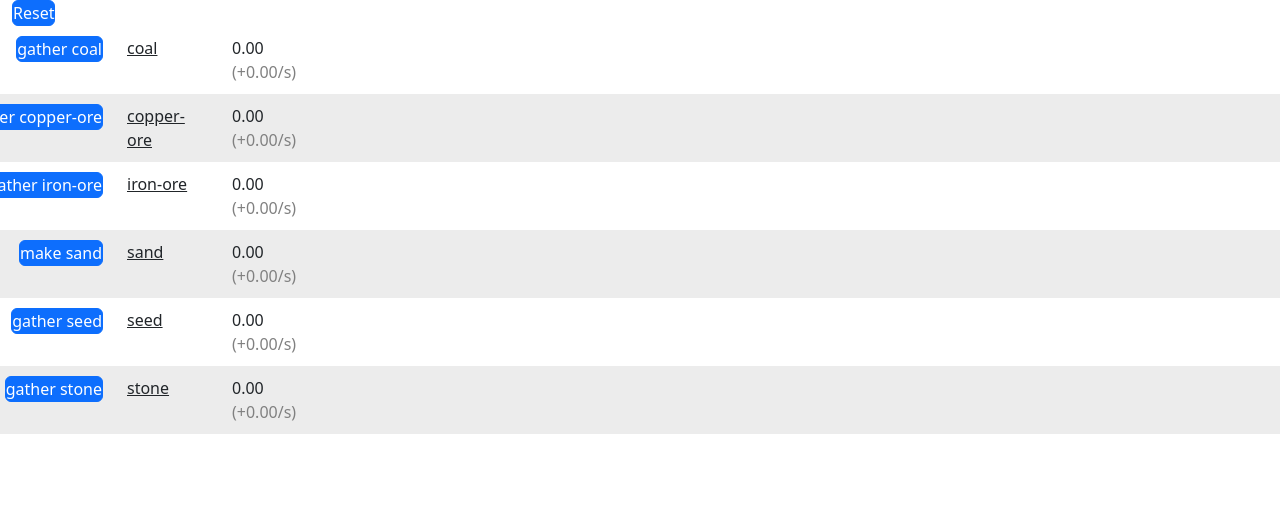
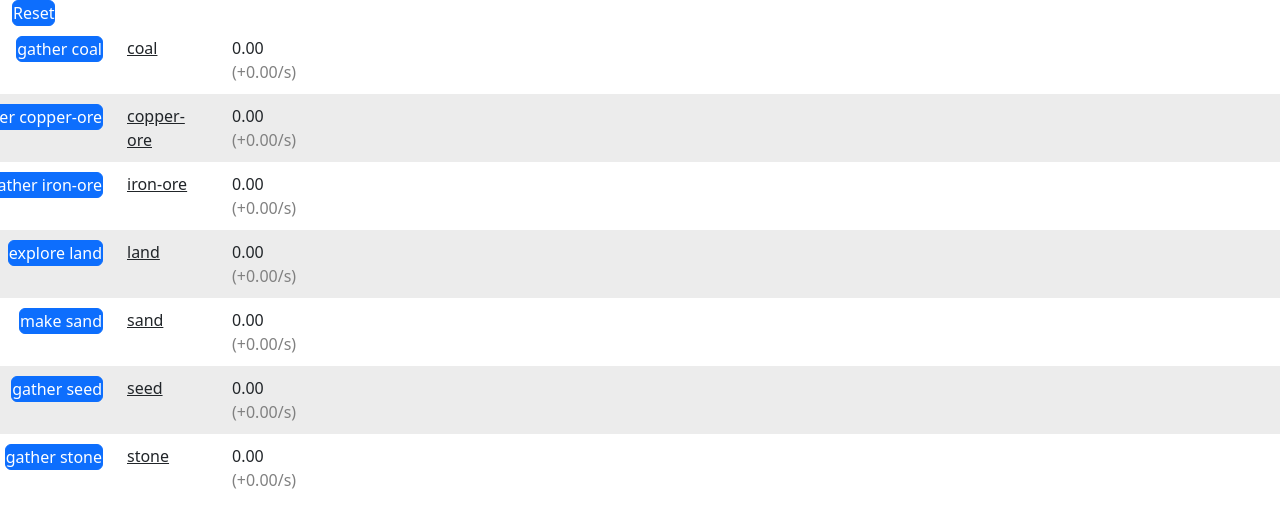
Before and after one commit to gcottrell13/idlefactorygame, a React app: page / in a window 1280 px wide. Shown: the top 526 px of the page. Built offline with nearby package versions, Linux system fonts and the light colour scheme.

Commit message:
make random items

```diff
--- a/src/assembly.ts
+++ b/src/assembly.ts
@@ -93,7 +93,7 @@ function addToTotal(itemName: Items, recipeCount: number, amounts: partialItems<
             _.forIn(keys(sideProduct), key => {
                 const k = key as Items;
                 runningTotal += sideProduct[k] ?? 0;
-                if (Math.random() < (runningTotal / total)) {
+                if (Math.random() <= (runningTotal / total)) {
                     amounts[k] = (amounts[k] ?? 0) + recipeCount;
                     return false;
                 }
@@ -177,8 +177,8 @@ export function useProduction(ticksPerSecond: number) {
                 stateRef.current.amountThatWeHave[ingredientName as Items] = newTotal;
                 stateRef.current.displayAmount[ingredientName as Items] = newTotal;
             });
-            stateRef.current.amountThatWeHave[itemName] = (stateRef.current.amountThatWeHave[itemName] ?? 0) + 1;
-            stateRef.current.displayAmount[itemName] = stateRef.current.amountThatWeHave[itemName];
+            addToTotal(itemName, 1, stateRef.current.amountThatWeHave, stateRef.current.displayAmount);
+            setState();
         },
         []
     );
--- a/src/index.tsx
+++ b/src/index.tsx
@@ -159,19 +159,14 @@ function App() {
         });
 
         if (seen.includes(itemName as Items) === false) {
-            if (keys(recipe).length === 0 && !buildingsToMakeThis.includes('by-hand')) {
-                if (!buildingsToMakeThis.some(x => x == 'by-hand' || (amountThatWeHave[x as Items] ?? 0) > 0)) {
-                    return;
-                }
+            if (amt <= 0) {
+                const haveProducers = Object.keys(assemblersMakingThis).length > 0;
+                if (haveProducers === false && !buildingsToMakeThis.includes('by-hand')) return;
+                const haveIngredients = _.keys(recipe).every(key => (amountThatWeHave[key as Items] ?? 0) > 0);
+                if (haveIngredients === false && amt <= 0) return;
+                const requiredUnlocks = requiredOtherProducts[itemName as Items] ?? [];
+                if (requiredUnlocks.some(list => seen.every(x => seen.includes(x)))) return;
             }
-            else {
-                const haveIngredients = _.keys(recipe).every(key => (amountThatWeHave[key as Items] ?? 0) > 0);
-                const haveProducers = Object.keys(assemblersMakingThis).length > 0;
-                if (haveIngredients === false && haveProducers === false && amt <= 0) return;
-            }
-            const requiredUnlocks = requiredOtherProducts[itemName as Items] ?? [];
-            if (requiredUnlocks.some(list => seen.every(x => seen.includes(x)))) return;
-
             markAsSeen(itemName as Items);
         }
 
--- a/src/values.ts
+++ b/src/values.ts
@@ -12,6 +12,8 @@ type partialItems<T> = { [p in Items]?: T };
 
 export type Items = ''
     // land
+    | 'land'
+    | 'rocky-land' | 'wet-land' | 'dry-land'
     // raw materials
     | 'iron-ore' | 'gas' | 'stone' | 'oil'
     | 'uranium-ore' | 'copper-ore'
@@ -43,10 +45,16 @@ export type Items = ''
     | 'water-pump-mk1' | 'water-pump-mk2'
     | 'greenhouse' | 'hydroponics'
     | 'water-filter'
+    | 'explorer'
     ;
 
 export const recipes: Recipes = {
     '': { '': 0 },
+
+    'land': {},
+    'wet-land': {},
+    'dry-land': {},
+    'rocky-land': {},
 
     // raw
     'iron-ore': {},
@@ -123,10 +131,17 @@ export const recipes: Recipes = {
     'greenhouse': { 'steel': 10, 'glass': 20 },
     'hydroponics': { 'steel': 50, 'basic-circuit': 20 },
     'water-filter': { 'steel': 5, 'pipe': 5 },
+
+    'explorer': {'steel': 10, 'basic-circuit': 15},
 };
 
 export const timePerRecipe: { [p in Items]: number } = {
     '': 0,
+
+    'land': 10,
+    'wet-land': 0,
+    'dry-land': 0,
+    'rocky-land': 0,
 
     // raw
     "iron-ore": 1,
@@ -176,6 +191,7 @@ export const timePerRecipe: { [p in Items]: number } = {
     'water-filter': 10,
     'greenhouse': 10,
     'hydroponics': 20,
+    explorer: 20,
 };
 
 export const assemblerSpeeds: { [p in Items]?: number } = {
@@ -193,9 +209,14 @@ export const assemblerSpeeds: { [p in Items]?: number } = {
     'water-filter': 1,
     'greenhouse': 0.5,
     'hydroponics': 1.5,
+    'explorer': 1,
 };
 
 export const requiredBuildings: { [p in Items]?: (Items | 'by-hand')[] } = {
+    'land': ['by-hand', 'explorer'],
+    'wet-land': [],
+    'dry-land': [],
+    'rocky-land': [],
     // raw
     'gas': ['gas-extractor'],
     'iron-ore': ['miner-mk1', 'by-hand'],
@@ -261,6 +282,9 @@ export const requiredOtherProducts: { [p in Items]?: Items[][] } = {
  * determined by their relative values
  */
 export const sideProducts: partialItems<partialItems<number>[]> = {
+    'land': [
+        { 'rocky-land': 2, 'wet-land': 1, 'dry-land': 2 },
+    ],
     'water': [
         { 'water': 1 },
         { 'silt': 0.001, 'sand': 0.1 }
@@ -277,4 +301,5 @@ export const byHandVerbs: { [p in Items]?: string } = {
     'stone': 'gather',
     'coal': 'gather',
     'seed': 'gather',
+    'land': 'explore',
 }
```
